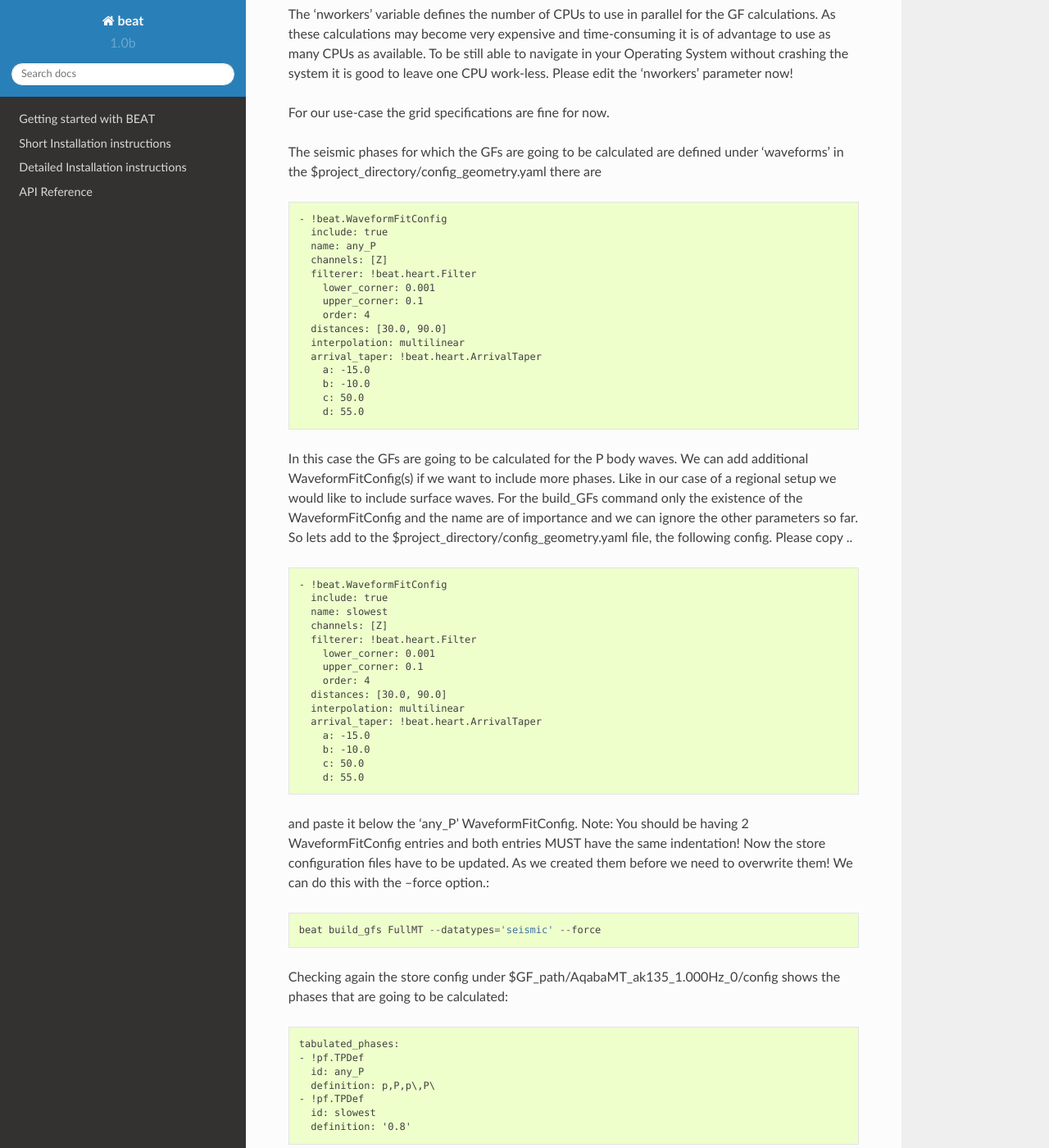
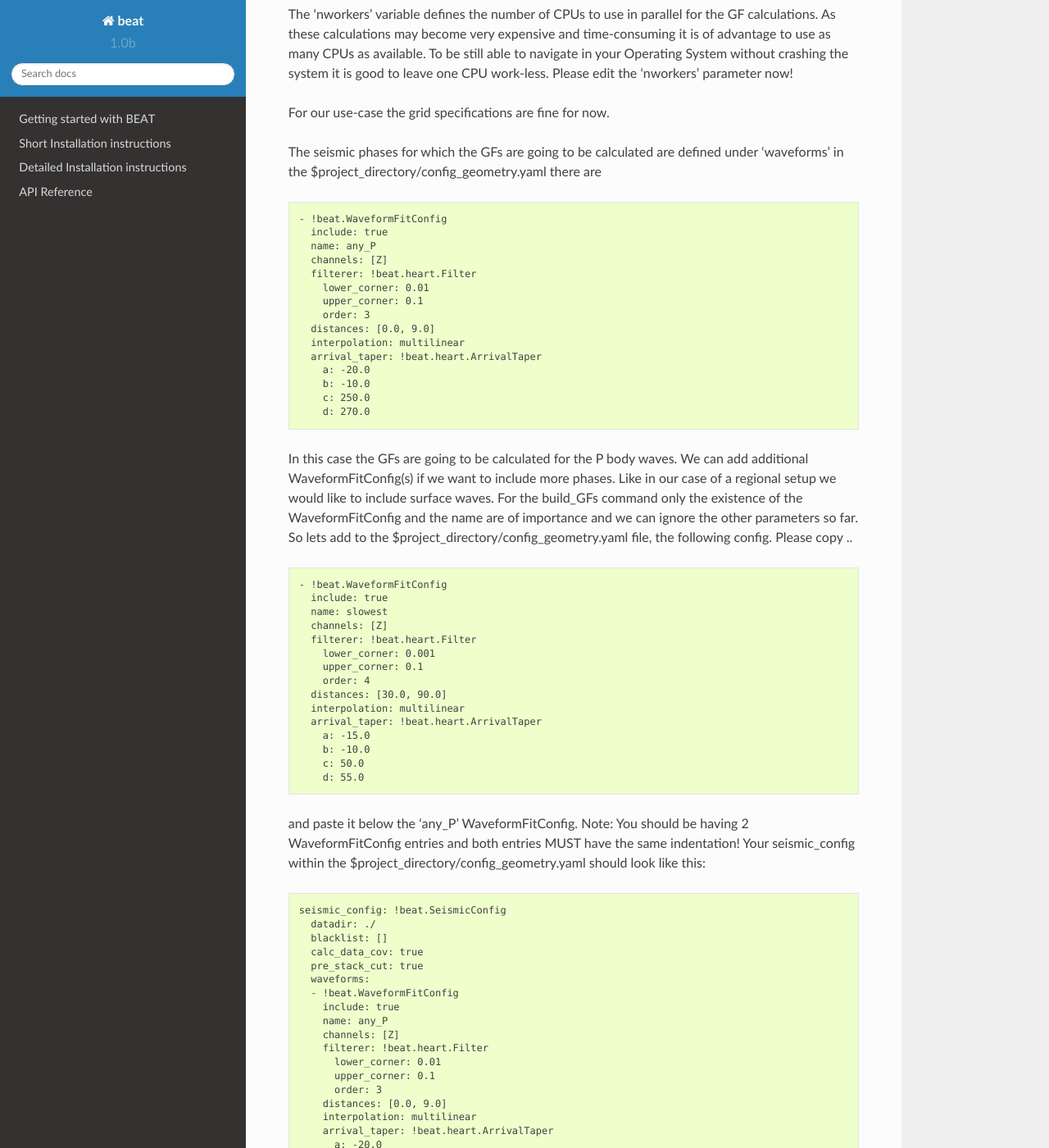
Before and after one commit to hvasbath/beat, a Sphinx documentation site: the page built from docs/examples.rst, in a window 1280 px wide and 1400 px high, scrolled down 2049 px. Shown: the whole window at 82% size. Built offline with Sphinx 7.4.7 and the Read the Docs theme 2.0.0, drawn with Linux system fonts in a browser that asks for light colours; pages that are not in the unit, such as notebooks, are missing from menus; some of the changed text lies outside the part shown.

Commit message:
fixes in tutorial

```diff
--- a/docs/examples.rst
+++ b/docs/examples.rst
@@ -84,16 +84,16 @@ The seismic phases for which the GFs are going to be calculated are defined unde
         name: any_P
         channels: [Z]
         filterer: !beat.heart.Filter
-          lower_corner: 0.001
+          lower_corner: 0.01
           upper_corner: 0.1
-          order: 4
-        distances: [30.0, 90.0]
+          order: 3
+        distances: [0.0, 9.0]
         interpolation: multilinear
         arrival_taper: !beat.heart.ArrivalTaper
-          a: -15.0
+          a: -20.0
           b: -10.0
-          c: 50.0
-          d: 55.0
+          c: 250.0
+          d: 270.0
 
 In this case the GFs are going to be calculated for the P body waves. We can add additional WaveformFitConfig(s) if we want to include more phases. Like in our case of a regional setup we would like to include surface waves. For the build_GFs command only the existence of the WaveformFitConfig and the name are of importance and we can ignore the other parameters so far. So lets add to the $project_directory/config_geometry.yaml file, the following config. Please copy .. ::
 
@@ -114,6 +114,45 @@ In this case the GFs are going to be calculated for the P body waves. We can add
           d: 55.0
 
 and paste it below the 'any_P' WaveformFitConfig. Note: You should be having 2 WaveformFitConfig entries and both entries MUST have the same indentation!
+Your seismic_config within the $project_directory/config_geometry.yaml should look like this::
+
+    seismic_config: !beat.SeismicConfig
+      datadir: ./
+      blacklist: []
+      calc_data_cov: true
+      pre_stack_cut: true
+      waveforms:
+      - !beat.WaveformFitConfig
+        include: true
+        name: any_P
+        channels: [Z]
+        filterer: !beat.heart.Filter
+          lower_corner: 0.01
+          upper_corner: 0.1
+          order: 3
+        distances: [0.0, 9.0]
+        interpolation: multilinear
+        arrival_taper: !beat.heart.ArrivalTaper
+          a: -20.0
+          b: -10.0
+          c: 250.0
+          d: 270.0
+      - !beat.WaveformFitConfig
+        include: false
+        name: slowest
+        channels: [Z]
+        filterer: !beat.heart.Filter
+          lower_corner: 0.001
+          upper_corner: 0.1
+          order: 4
+        distances: [30.0, 90.0]
+        interpolation: multilinear
+        arrival_taper: !beat.heart.ArrivalTaper
+          a: -15.0
+          b: -10.0
+          c: 50.0
+          d: 55.0
+
 Now the store configuration files have to be updated. As we created them before we need to overwrite them! We can do this with the --force option.::
 
     beat build_gfs FullMT --datatypes='seismic' --force
@@ -175,6 +214,10 @@ Of course, in a real case this would not be fixed.
 Also we may inspect the data::
 
     beat check FullMT --what='traces'
+
+This should open again the 'snuffler' window and you can interactively scroll through the traces zoom in and out, filter the traces and much more. ::
+
+  .. image:: _static/FullMT_data.png
 
 Now that we checked the optimization setup we are good to go.
 
```
